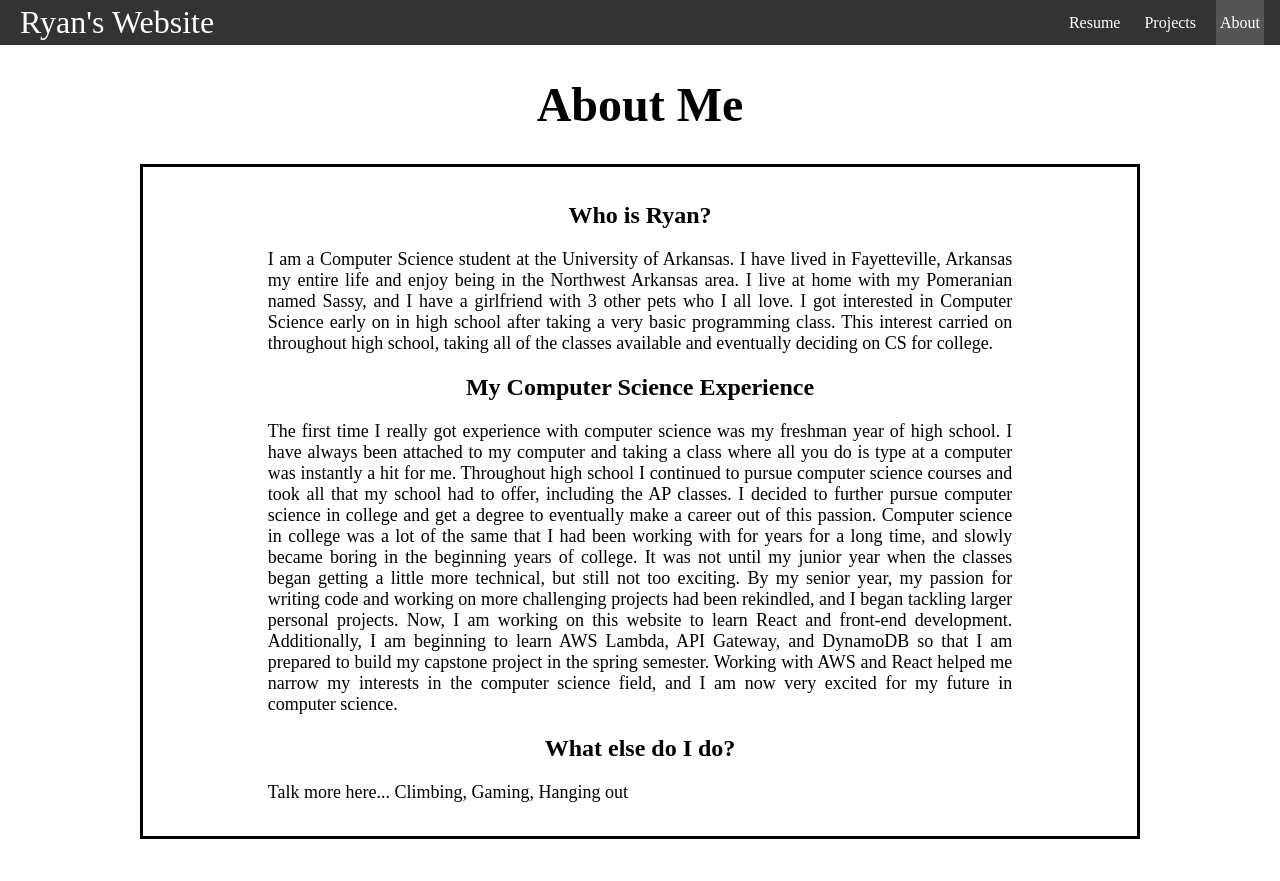
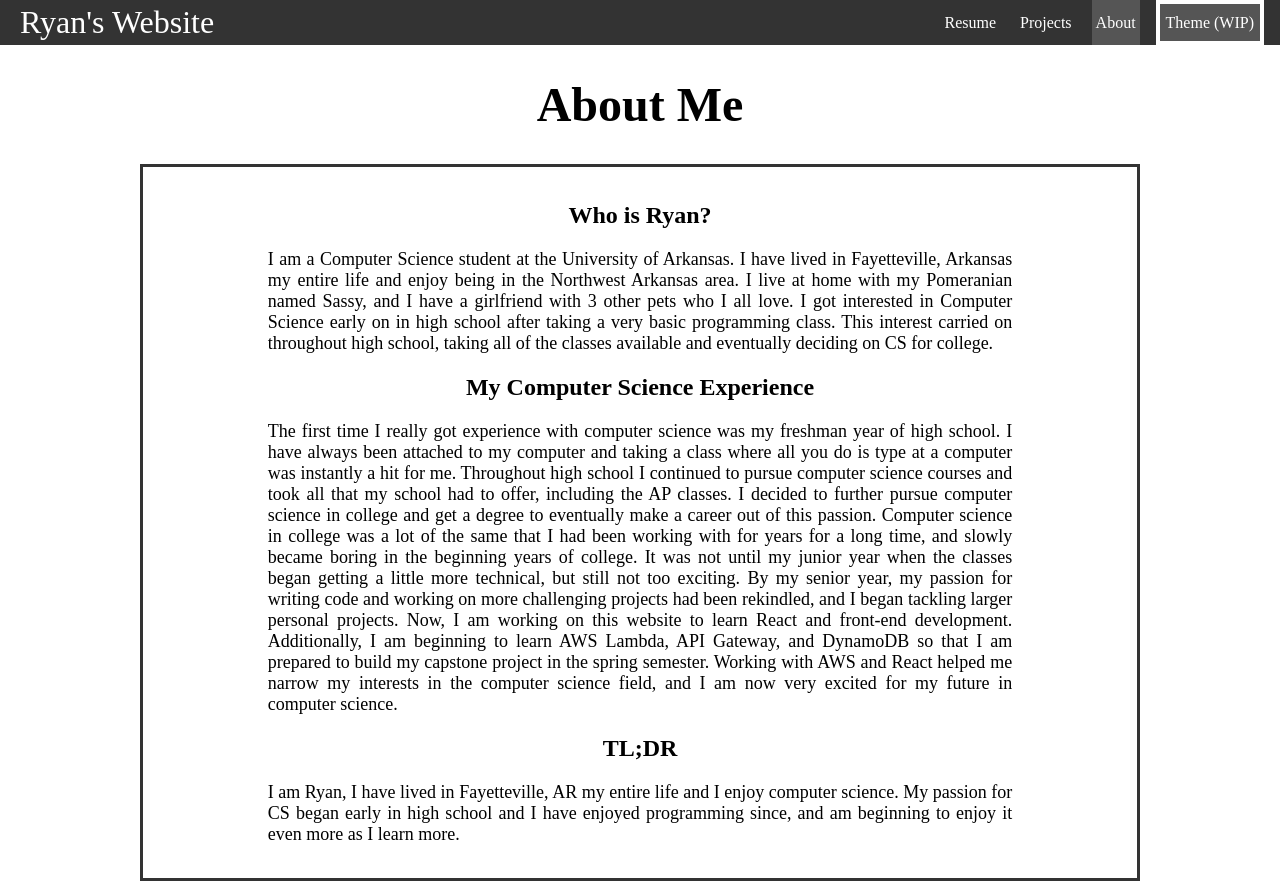
Before and after one commit to radrake/radrake.github.io, a React (Create React App) app in the folder my-app/: page /about in a window 1280 px wide. Before the commit the page ends 855 px from the top, so only its background shows below. Built offline with nearby package versions, Linux system fonts and the light colour scheme.

Commit message:
WIP dark theme and theme changer
Dark theme does not work correctly on pages that scroll
Also small about addition

```diff
--- a/my-app/src/App.js
+++ b/my-app/src/App.js
@@ -1,4 +1,4 @@
-import React from 'react'
+import React, { useState, useEffect } from 'react'
 import Navbar from './Navbar';
 import Home from './pages/Home';
 import Resume from './pages/Resume';
@@ -9,9 +9,27 @@ import Error404 from './pages/Error404';
 import { Route, Routes } from "react-router-dom"
 
 function App() {
+  const [theme, setTheme] = useState(
+    localStorage.getItem('theme') || 'light'
+  );
+
+  const toggleTheme = () => {
+    if (theme === 'light') {
+      setTheme('dark');
+    } else {
+      setTheme('light');
+    }
+    console.log(theme);
+  };
+
+  useEffect(() => {
+    localStorage.setItem('theme', theme);
+    document.body.className = theme;
+  }, [theme]);
+
   return (
-    <>
-      <Navbar />
+    <div className='app' data-theme={theme}>
+      <Navbar toggle={ toggleTheme }/>
       <div className='container'>
         <Routes>
           <Route path="/" element={ <Home /> } />
@@ -19,10 +37,10 @@ function App() {
           <Route path="/projects" element={ <Projects /> } />
           <Route path="/about" element={ <About /> } />
           <Route path="/pokemon" element={ <Pokemon />} />
-          <Route path="/*" element={ <Error404 /> }></Route>
+          <Route path="/*" element={ <Error404 /> } />
         </Routes>
       </div>
-    </>
+    </div>
   );
 }
 
--- a/my-app/src/Navbar.js
+++ b/my-app/src/Navbar.js
@@ -1,7 +1,7 @@
 import React from 'react'
 import { Link, useMatch, useResolvedPath } from "react-router-dom"
 
-export default function Navbar() {
+export default function Navbar({ toggle }) {
   return (
     <nav className="nav">
         <Link to="/" className="site-title">Ryan's Website</Link>
@@ -9,6 +9,7 @@ export default function Navbar() {
             <CustomLink to="/resume">Resume</CustomLink>
             <CustomLink to="/projects">Projects</CustomLink>
             <CustomLink to="/about">About</CustomLink>
+            <button className='theme-button' onClick={toggle}>Theme (WIP)</button>
         </ul>
     </nav>
   )
--- a/my-app/src/pages/About.js
+++ b/my-app/src/pages/About.js
@@ -28,9 +28,10 @@ export default function About() {
               Working with AWS and React helped me narrow my interests in the computer science field, and I am now very excited for my future in computer science.
             </p>
 
-            <h2>What else do I do?</h2>
+            <h2>TL;DR</h2>
             <p>
-              Talk more here... Climbing, Gaming, Hanging out
+              I am Ryan, I have lived in Fayetteville, AR my entire life and I enjoy computer science.
+              My passion for CS began early in high school and I have enjoyed programming since, and am beginning to enjoy it even more as I learn more.
             </p>
         </body>
     </>
--- a/my-app/src/pages/Home.js
+++ b/my-app/src/pages/Home.js
@@ -14,6 +14,9 @@ export default function Home() {
           <a href="https://github.com/radrake/radrake.github.io" target="_blank" rel="noreferrer">https://github.com/radrake/radrake.github.io</a>
         </p>
       </body>
+      <footer>
+        <p>Please note: Dark Theme does not work as intended on some pages, use Light Theme if this occurs</p>
+      </footer>
     </>
   )
 }
--- a/my-app/src/styles.css
+++ b/my-app/src/styles.css
@@ -1,5 +1,37 @@
 * {
     box-sizing: border-box;
+}
+
+:root {
+    --background: white;
+    --text-primary: black;
+    --text-secondary: white;
+    --foreground: #333;
+    --accent1: #555;
+    --accent2: #777;
+    --link: blue;
+}
+
+[data-theme='dark'] {
+    --background: #323F4B;
+    --text-primary: #CBD2D9;
+    --text-secondary: #E4E7EB;
+    --foreground: #1F2933;
+    --accent1: #3E4C59;
+    --accent2: #616E7C;
+    --link: #E4E7EB;
+}
+
+.app {
+    color: var(--text-primary);
+    background-color: var(--background);
+    width: 100%;
+    height: 100%;
+    position: absolute
+}
+
+a {
+    color: var(--link);
 }
 
 body {
@@ -20,13 +52,20 @@ p {
 }
 
 .nav {
-    background-color: #333;
-    color: white;
+    background-color: var(--foreground);
+    color: var(--text-secondary);
     display: flex;
     justify-content: space-between;
     align-items: stretch;
     gap: 2rem;
     padding: 0 1rem;
+}
+
+.theme-button {
+    background-color: var(--accent1);
+    border: 4px solid var(--background);
+    color: var(--text-secondary);
+    font: inherit;
 }
 
 .site-title {
@@ -51,11 +90,11 @@ p {
 }
 
 .nav li.active {
-    background-color: #555;
+    background-color: var(--accent1);
 }
 
 .nav li:hover {
-    background-color: #777;
+    background-color: var(--accent2);
 }
 
 .home-title {
@@ -88,7 +127,7 @@ p {
 
 .about {
     border-style: solid;
-    /* border-color: var(--foreground); */
+    border-color: var(--foreground);
     border-width: 3px;
     padding: 15px;
     padding-left: 10%;
```
